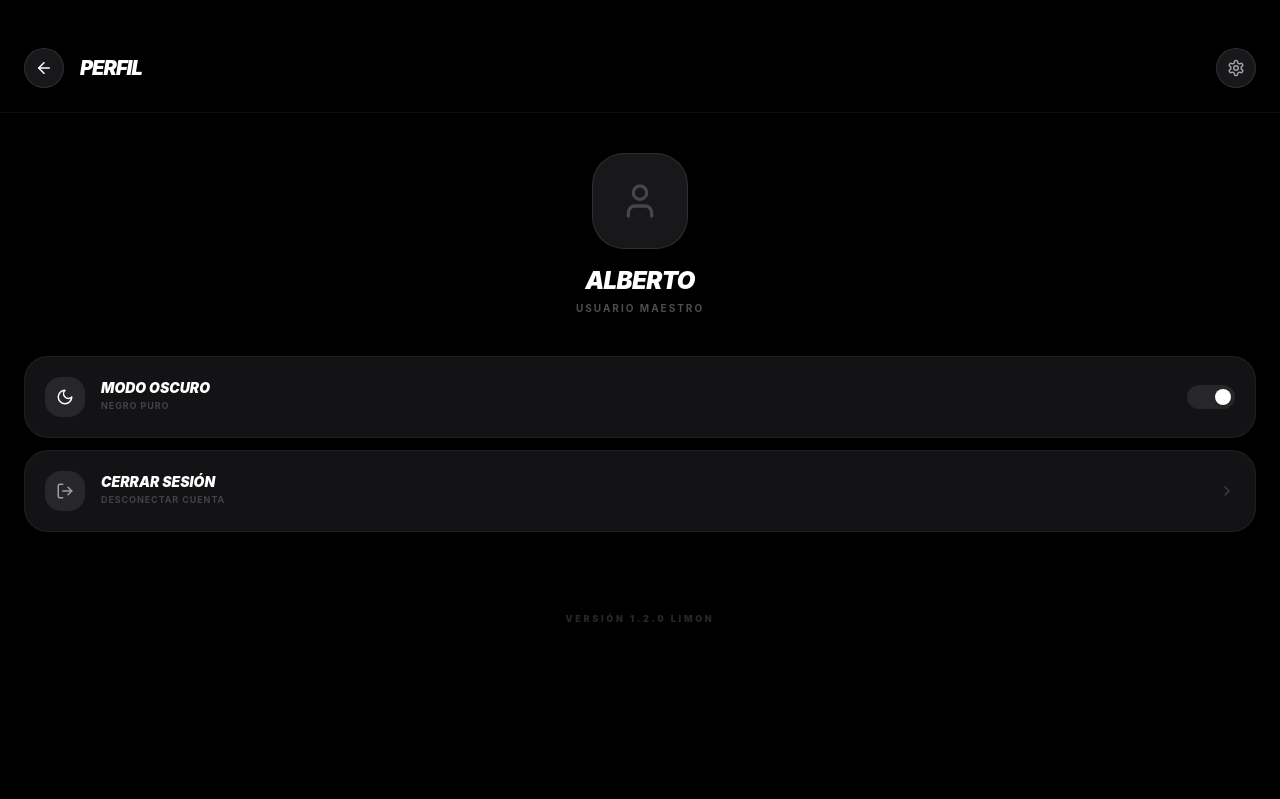
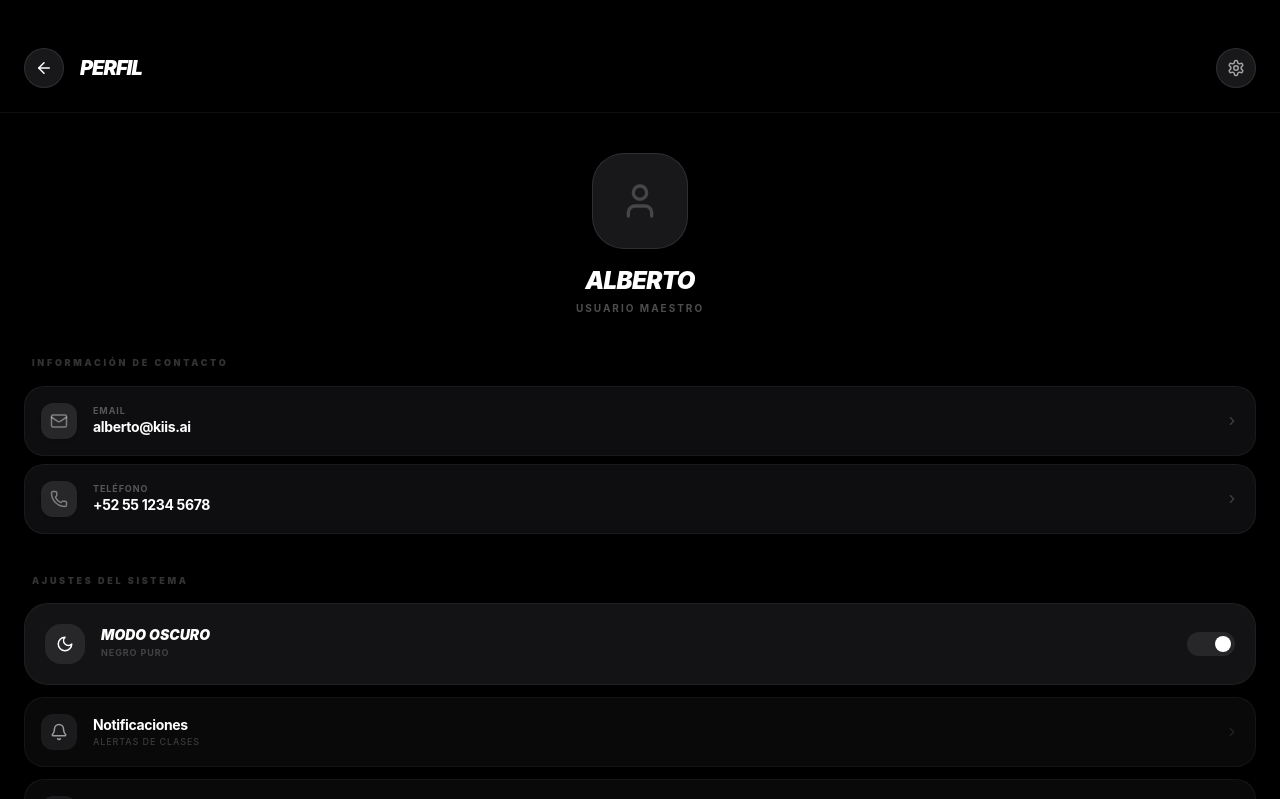
Before and after one commit to ekbfjefbfb/kiis, a React (Vite) app: page /profile in a window 1280 px wide. Shown: the top 799 px of the page. Built offline with nearby package versions, Linux system fonts and the light colour scheme; no server answers.

Commit message:
feat: enriched profile with relevant data and maximized button functionality with brutalist aesthetic

```diff
--- a/src/app/pages/Profile.tsx
+++ b/src/app/pages/Profile.tsx
@@ -1,5 +1,5 @@
 import { useState, useEffect } from "react";
-import { ArrowLeft, User, Moon, Sun, LogOut, ChevronRight, Settings } from "lucide-react";
+import { ArrowLeft, User, Moon, Sun, LogOut, ChevronRight, Settings, Mail, Phone, Shield, Bell, HelpCircle } from "lucide-react";
 import { useNavigate } from "react-router";
 import { motion } from "motion/react";
 
@@ -8,7 +8,6 @@ export default function ProfilePage() {
   const [isDarkMode, setIsDarkMode] = useState(true);
 
   useEffect(() => {
-    // Asegurar que el body tenga el color de fondo correcto al cambiar de modo
     document.body.style.backgroundColor = isDarkMode ? "#000000" : "#ffffff";
     if (isDarkMode) {
       document.documentElement.classList.add('dark');
@@ -17,13 +16,22 @@ export default function ProfilePage() {
     }
   }, [isDarkMode]);
 
-  const toggleTheme = () => {
-    setIsDarkMode(!isDarkMode);
-  };
+  const toggleTheme = () => setIsDarkMode(!isDarkMode);
+
+  const profileData = [
+    { icon: <Mail size={18} />, label: "Email", value: "alberto@kiis.ai", actionable: true },
+    { icon: <Phone size={18} />, label: "Teléfono", value: "+52 55 1234 5678", actionable: true },
+  ];
+
+  const settingsOptions = [
+    { icon: <Bell size={18} />, label: "Notificaciones", sub: "Alertas de clases" },
+    { icon: <Shield size={18} />, label: "Privacidad", sub: "Datos y seguridad" },
+    { icon: <HelpCircle size={18} />, label: "Soporte", sub: "Ayuda técnica" },
+  ];
 
   return (
     <div className={`min-h-[100dvh] transition-colors duration-500 ${isDarkMode ? 'bg-[#000000] text-white' : 'bg-white text-black'} font-sans selection:bg-zinc-500/30 overflow-x-hidden flex flex-col`}>
-      {/* Header Minimalista - Sin Azules */}
+      {/* Header Minimalista */}
       <div className={`px-6 pt-12 pb-6 flex justify-between items-center border-b ${isDarkMode ? 'border-white/5 bg-[#000000]/80' : 'border-black/5 bg-white/80'} backdrop-blur-xl sticky top-0 z-20`}>
         <div className="flex items-center gap-4">
           <button onClick={() => navigate(-1)} className={`w-10 h-10 rounded-full ${isDarkMode ? 'bg-zinc-900 border-white/10' : 'bg-zinc-100 border-black/5'} border flex items-center justify-center active:scale-90 transition-transform`}>
@@ -37,9 +45,9 @@ export default function ProfilePage() {
       </div>
 
       <div className="px-6 py-10 space-y-10 flex-1">
-        {/* User Info - Brutalidad Visual */}
+        {/* User Identity - Seriedad Extrema */}
         <section className="flex flex-col items-center text-center space-y-4">
-          <div className={`w-24 h-24 rounded-[32px] ${isDarkMode ? 'bg-zinc-900' : 'bg-zinc-100'} flex items-center justify-center border ${isDarkMode ? 'border-white/10' : 'border-black/10'}`}>
+          <div className={`w-24 h-24 rounded-[32px] ${isDarkMode ? 'bg-zinc-900' : 'bg-zinc-100'} flex items-center justify-center border ${isDarkMode ? 'border-white/10' : 'border-black/10'} shadow-2xl`}>
             <User size={40} className={isDarkMode ? 'text-white/20' : 'text-black/20'} />
           </div>
           <div>
@@ -48,11 +56,36 @@ export default function ProfilePage() {
           </div>
         </section>
 
-        {/* Acciones de Cuenta - Toque de Gris en Botones */}
+        {/* Datos Relevantes - Estructura Limpia */}
+        <section className="space-y-2">
+          <p className={`text-[9px] font-black uppercase tracking-[0.3em] mb-4 ml-2 ${isDarkMode ? 'text-white/20' : 'text-black/20'}`}>Información de contacto</p>
+          {profileData.map((item, i) => (
+            <motion.div
+              key={i}
+              whileTap={{ scale: 0.98 }}
+              className={`w-full ${isDarkMode ? 'bg-zinc-900/60 border-white/5' : 'bg-zinc-50 border-black/5'} border rounded-[20px] p-4 flex items-center justify-between transition-all`}
+            >
+              <div className="flex items-center gap-4">
+                <div className={`w-9 h-9 rounded-xl ${isDarkMode ? 'bg-zinc-800' : 'bg-white'} flex items-center justify-center shadow-sm`}>
+                  <span className={isDarkMode ? 'text-white/40' : 'text-black/40'}>{item.icon}</span>
+                </div>
+                <div className="text-left">
+                  <p className={`text-[9px] font-bold uppercase tracking-widest ${isDarkMode ? 'text-white/30' : 'text-black/30'}`}>{item.label}</p>
+                  <p className="text-sm font-bold tracking-tight">{item.value}</p>
+                </div>
+              </div>
+              {item.actionable && <ChevronRight size={14} className="opacity-20" />}
+            </motion.div>
+          ))}
+        </section>
+
+        {/* Preferencias y Sistema */}
         <section className="space-y-3">
+          <p className={`text-[9px] font-black uppercase tracking-[0.3em] mb-4 ml-2 ${isDarkMode ? 'text-white/20' : 'text-black/20'}`}>Ajustes del sistema</p>
+
           <button
             onClick={toggleTheme}
-            className={`w-full ${isDarkMode ? 'bg-zinc-900/80 border-white/5' : 'bg-zinc-100 border-black/5'} border rounded-[24px] p-5 flex items-center justify-between active:scale-[0.98] transition-all shadow-sm`}
+            className={`w-full ${isDarkMode ? 'bg-zinc-900/80 border-white/5' : 'bg-zinc-100/50 border-black/5'} border rounded-[24px] p-5 flex items-center justify-between active:scale-[0.98] transition-all`}
           >
             <div className="flex items-center gap-4">
               <div className={`w-10 h-10 rounded-2xl ${isDarkMode ? 'bg-zinc-800' : 'bg-zinc-200'} flex items-center justify-center`}>
@@ -71,22 +104,40 @@ export default function ProfilePage() {
             </div>
           </button>
 
-          <div className={`w-full ${isDarkMode ? 'bg-zinc-900/80 border-white/5' : 'bg-zinc-100 border-black/5'} border rounded-[24px] p-5 flex items-center justify-between active:scale-[0.98] transition-all shadow-sm`}>
+          {settingsOptions.map((opt, i) => (
+            <motion.button
+              key={i}
+              whileTap={{ scale: 0.98 }}
+              className={`w-full ${isDarkMode ? 'bg-zinc-900/40 border-white/5' : 'bg-zinc-50 border-black/5'} border rounded-[20px] p-4 flex items-center justify-between transition-all`}
+            >
+              <div className="flex items-center gap-4">
+                <div className={`w-9 h-9 rounded-xl ${isDarkMode ? 'bg-zinc-800' : 'bg-white'} flex items-center justify-center opacity-60`}>
+                  {opt.icon}
+                </div>
+                <div className="text-left">
+                  <p className="text-sm font-bold tracking-tight">{opt.label}</p>
+                  <p className={`text-[9px] font-medium uppercase tracking-widest ${isDarkMode ? 'text-white/20' : 'text-black/20'}`}>{opt.sub}</p>
+                </div>
+              </div>
+              <ChevronRight size={14} className="opacity-10" />
+            </motion.button>
+          ))}
+
+          <button className={`w-full ${isDarkMode ? 'bg-zinc-900/80 border-white/5' : 'bg-zinc-100/50 border-black/5'} border rounded-[24px] p-5 flex items-center justify-between active:scale-[0.98] transition-all mt-6`}>
             <div className="flex items-center gap-4 text-left">
               <div className={`w-10 h-10 rounded-2xl ${isDarkMode ? 'bg-zinc-800' : 'bg-zinc-200'} flex items-center justify-center`}>
-                <LogOut size={18} className={isDarkMode ? "text-zinc-400" : "text-zinc-600"} />
+                <LogOut size={18} className="text-zinc-500" />
               </div>
               <div>
                 <p className="text-sm font-black uppercase italic leading-none">Cerrar Sesión</p>
-                <p className={`text-[9px] font-bold uppercase tracking-widest mt-1 ${isDarkMode ? 'text-white/20' : 'text-black/20'}`}>Desconectar cuenta</p>
+                <p className={`text-[9px] font-bold uppercase tracking-widest mt-1 ${isDarkMode ? 'text-white/20' : 'text-black/20'}`}>Desconectar dispositivo</p>
               </div>
             </div>
-            <ChevronRight size={16} className={isDarkMode ? 'text-zinc-700' : 'text-zinc-300'} />
-          </div>
+            <ChevronRight size={16} className="opacity-10" />
+          </button>
         </section>
 
-        {/* Footer Info - Simplicidad Extrema */}
-        <footer className="pt-10 text-center">
+        <footer className="pt-10 pb-10 text-center">
           <p className={`text-[9px] font-black uppercase tracking-[0.3em] ${isDarkMode ? 'text-zinc-800' : 'text-zinc-200'}`}>Versión 1.2.0 LIMON</p>
         </footer>
       </div>
```
